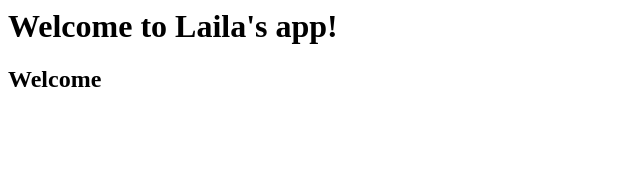
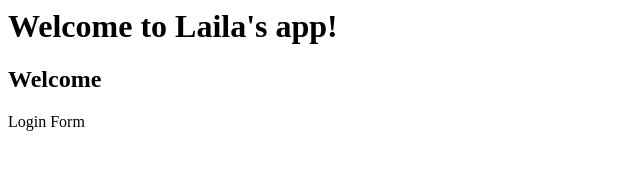
Before and after one commit to lailaelimam/MyApp, a plain HTML site: page index.html in a window 1280 px wide. Shown: the full height of the page, 0-640 px from the left. Drawn offline with Linux system fonts and the light colour scheme.

Commit message:
Login Form

```diff
--- /dev/null
+++ b/dir1/app.js
@@ -0,0 +1 @@
+console.log(321)
--- a/index.html
+++ b/index.html
@@ -5,5 +5,6 @@
   <body>
     <h1>Welcome to Laila's app!</h1>
     <h2>Welcome</h2>
+    Login Form
   </body>
 </html>
```
Also changed, not shown: log.txt (added), login.html (added).
